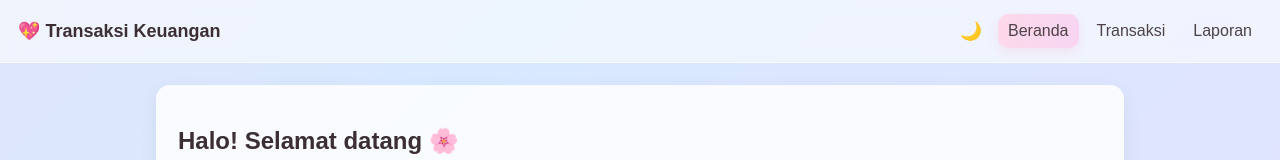
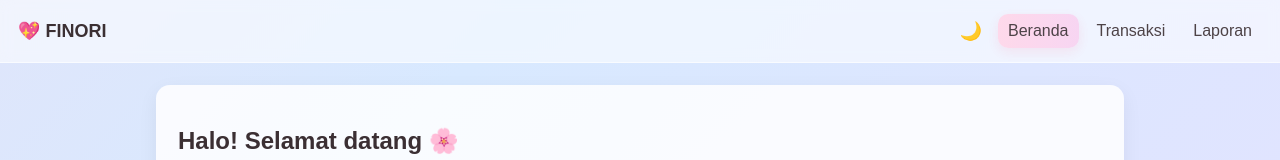
Before and after one commit to wahidatulmuharom16-source/FINORI, a plain HTML site: page index.html in a window 1280 px wide. Shown: the top 160 px of the page. Drawn offline with nearby package versions, Linux system fonts and the light colour scheme.

Commit message:
Change brand name in index.html
Updated branding from 'Transaksi Keuangan' to 'FINORI'.

```diff
--- a/index.html
+++ b/index.html
@@ -9,7 +9,7 @@
 </head>
 <body data-page="home">
   <nav class="topnav">
-    <div class="brand">💖 Transaksi Keuangan </div>
+    <div class="brand">💖 FINORI </div>
     <div class="nav-right">
       <button id="themeToggle" class="icon-btn">🌙</button>
       <a href="index.html" class="navlink active">Beranda</a>
```
